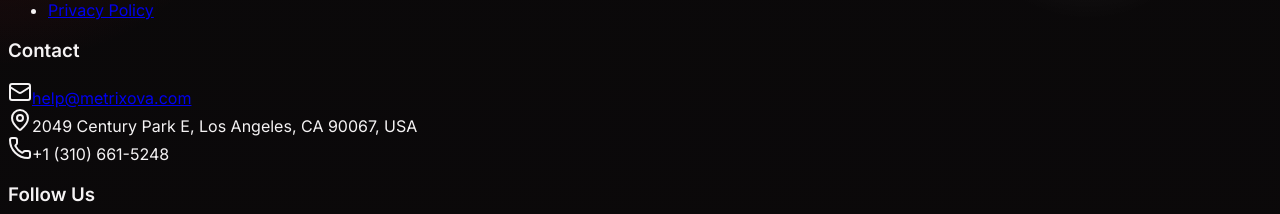
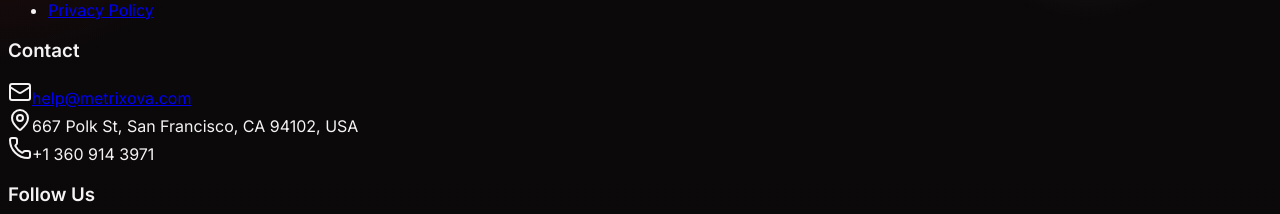
Before and after one commit to metrixova/metrixova, a React app in the folder src/: page /#/terms in a window 1280 px wide. Shown: the part 4206-4420 px from the top of the page. Built offline with nearby package versions, Linux system fonts and the light colour scheme; no server answers; sample sign-in values are in the browser's storage; the HTML template or start-up script is replaced by a standard one.

Commit message:
Update footer contact details

```diff
--- a/src/components/FooterSection.tsx
+++ b/src/components/FooterSection.tsx
@@ -139,11 +139,11 @@
                 </div>
                 <div className="flex items-center gap-3">
                   <MapPin className="w-4 h-4 text-metrix-crimson-bright" />
-                  <span>2049 Century Park E, Los Angeles, CA 90067, USA</span>
+                  <span>667 Polk St, San Francisco, CA 94102, USA</span>
                 </div>
                 <div className="flex items-center gap-3">
                   <Phone className="w-4 h-4 text-metrix-crimson-bright" />
-                  <span>+1 (310) 661-5248</span>
+                  <span>+1 360 914 3971</span>
                 </div>
               </div>
             </div>
```
